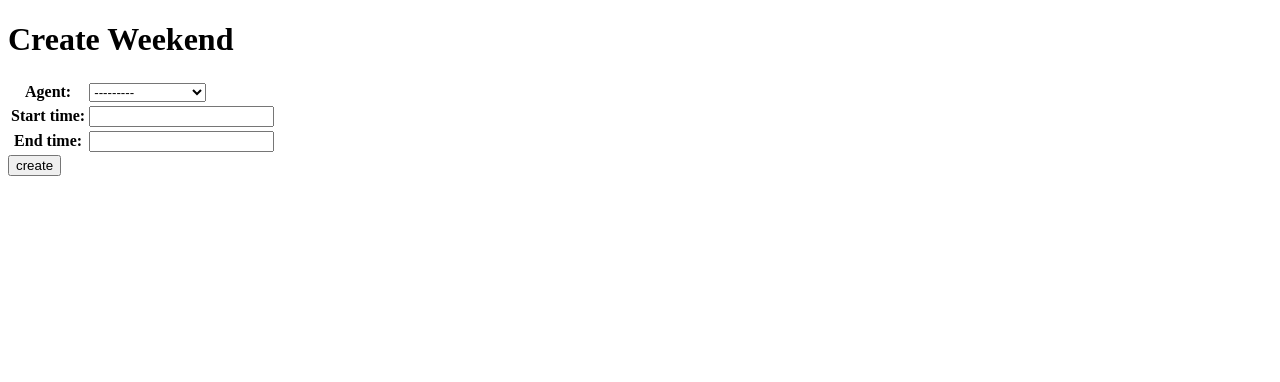
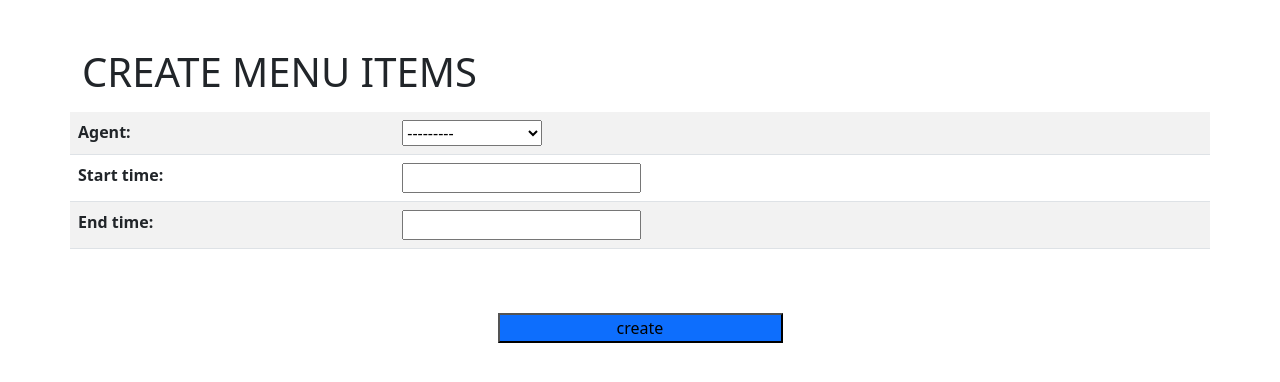
Before and after one commit to MohammadNasimi/makeup_project, a Django app: page /Agent/create_weekend/ in a window 1280 px wide. Shown: the top 382 px of the page. Run offline with Django 4.2, Linux system fonts and the light colour scheme; data comes from the database, SQL or seed files in the repository.

Commit message:
add  weekend create html

```diff
--- a/templates/Agent/create_Weekend.html
+++ b/templates/Agent/create_Weekend.html
@@ -2,16 +2,23 @@
 <html lang="en">
 <head>
     <meta charset="UTF-8">
-    <title>create_Weekend</title>
+    <title>create_menu</title>
+    <meta name="viewport" content="width=device-width, initial-scale=1">
+    <link href="https://cdn.jsdelivr.net/npm/bootstrap@5.1.3/dist/css/bootstrap.min.css" rel="stylesheet">
+    <script src="https://cdn.jsdelivr.net/npm/bootstrap@5.1.3/dist/js/bootstrap.bundle.min.js"></script>
 </head>
 <body>
-<h1>Create Weekend</h1>
-<form action="{% url 'Agent:create_weekend' %}" method="post">
-    {% csrf_token %}
-    <table>
-        {{ form.as_table }}
-    </table>
-    <input type="submit" value="create">
-</form>
+<div class="container mt-10 justify-content-center">
+    <h1 class="bt-primary mt-5 justify-content-center"> CREATE MENU ITEMS</h1>
+    <form action="{% url 'Agent:create_weekend' %}" method="post">
+        {% csrf_token %}
+        <div class="row mt-3 ml=15 justify-content-center">
+            <table class="table table-striped">
+                {{ form.as_table }}
+            </table>
+            <input class="bg-primary w-25 h-50 mt-5" type="submit" value="create">
+        </div>
+    </form>
+</div>
 </body>
 </html>
```
